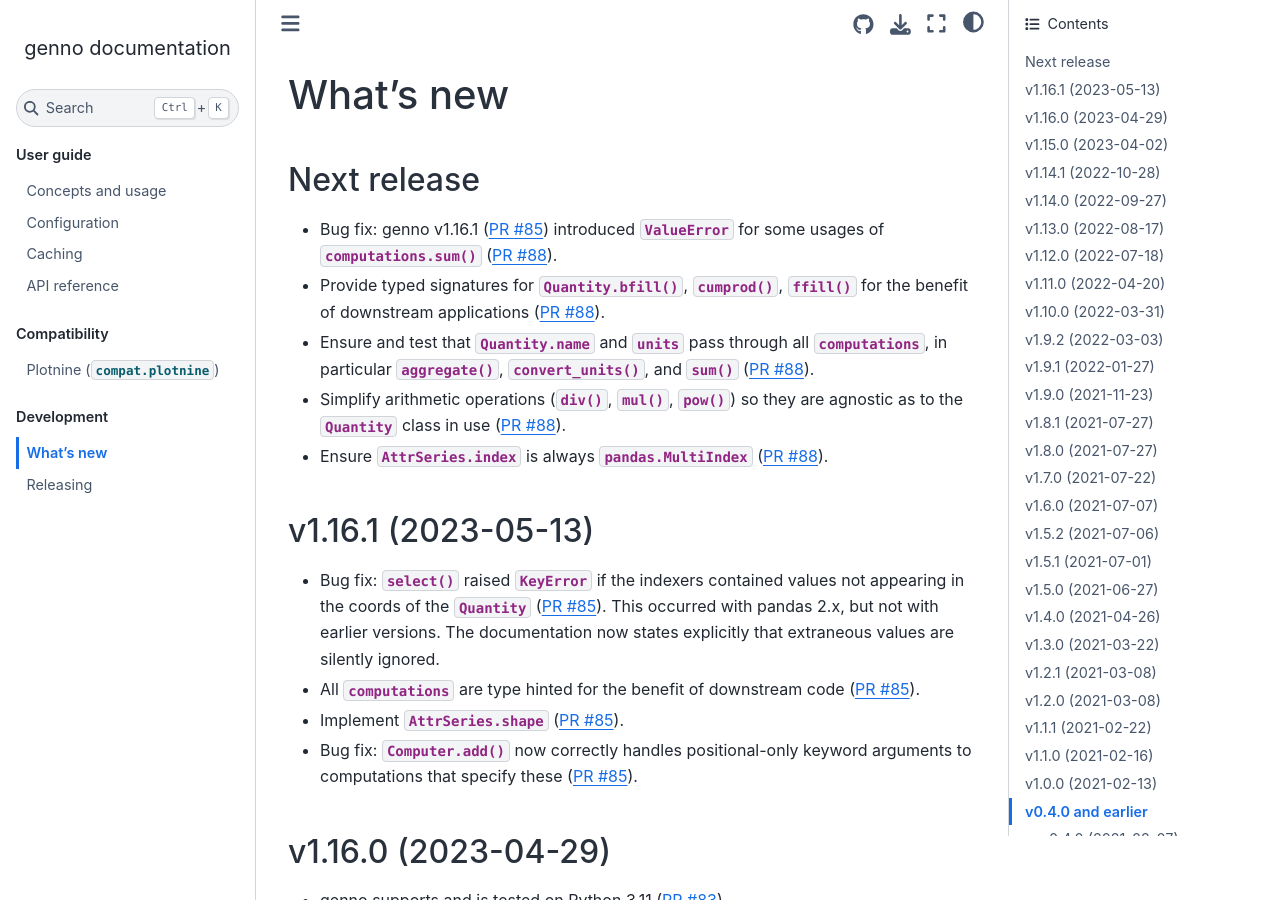
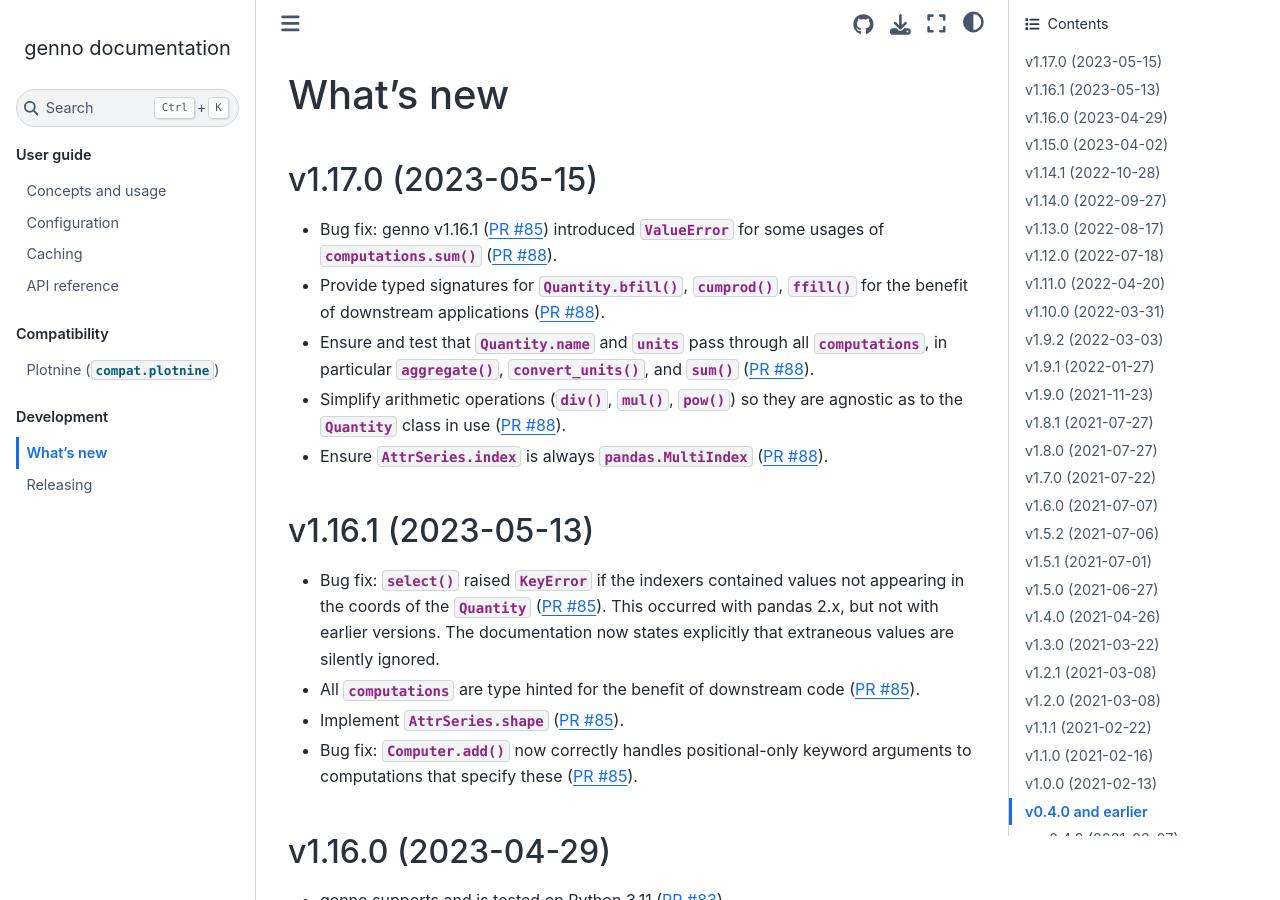
Before and after one commit to khaeru/genno, a Sphinx documentation site: the page built from doc/whatsnew.rst, in a window 1280 px wide and 900 px high. Built offline with Sphinx 7.4.7 and the Sphinx Book theme 1.1.4, drawn with Linux system fonts in a browser that asks for light colours; pages that are not in the unit, such as notebooks, are missing from menus.

Commit message:
Mark v1.17.0 in doc/whatsnew

```diff
--- a/doc/whatsnew.rst
+++ b/doc/whatsnew.rst
@@ -1,8 +1,11 @@
 What's new
 **********
 
-Next release
-============
+.. Next release
+.. ============
+
+v1.17.0 (2023-05-15)
+====================
 
 - Bug fix: genno v1.16.1 (:pull:`85`) introduced :class:`ValueError` for some usages of :func:`.computations.sum` (:pull:`88`).
 - Provide typed signatures for :meth:`Quantity.bfill`, :meth:`~Quantity.cumprod`, :meth:`~Quantity.ffill` for the benefit of downstream applications (:pull:`88`).
```
